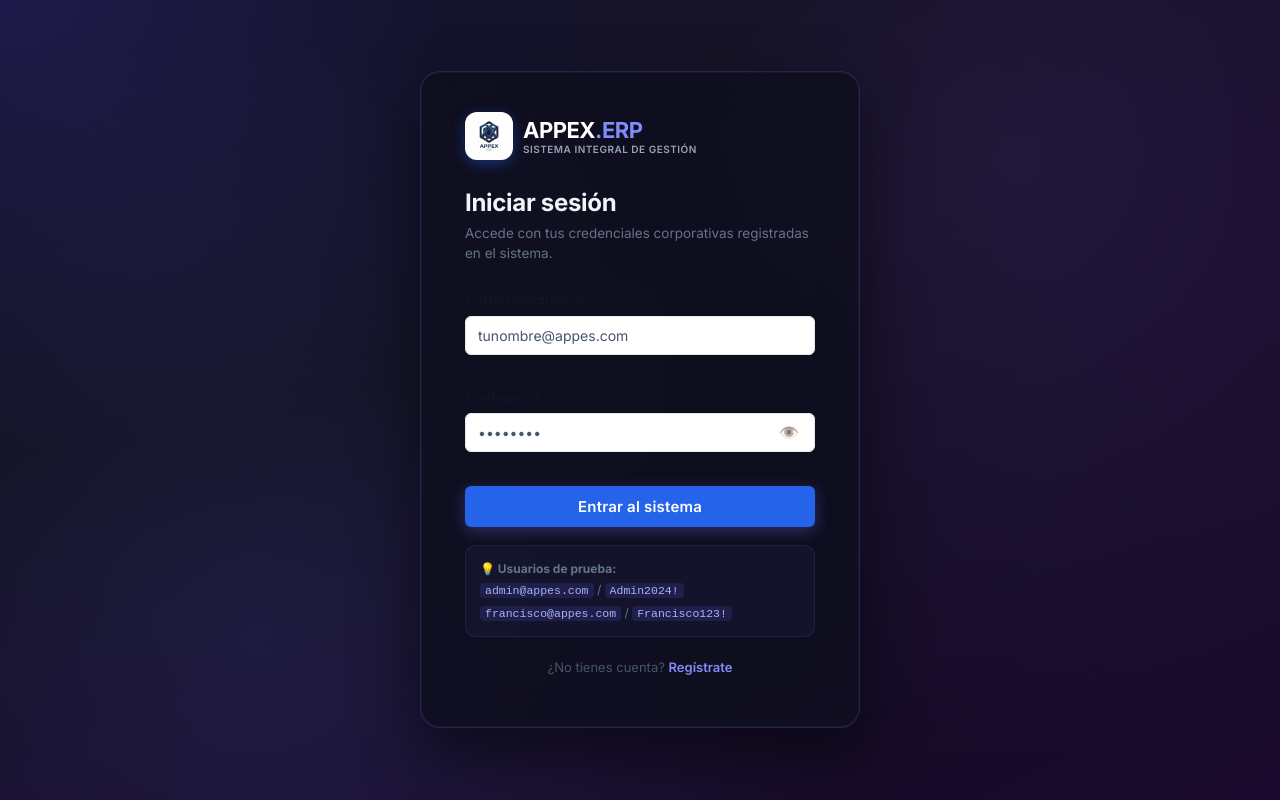
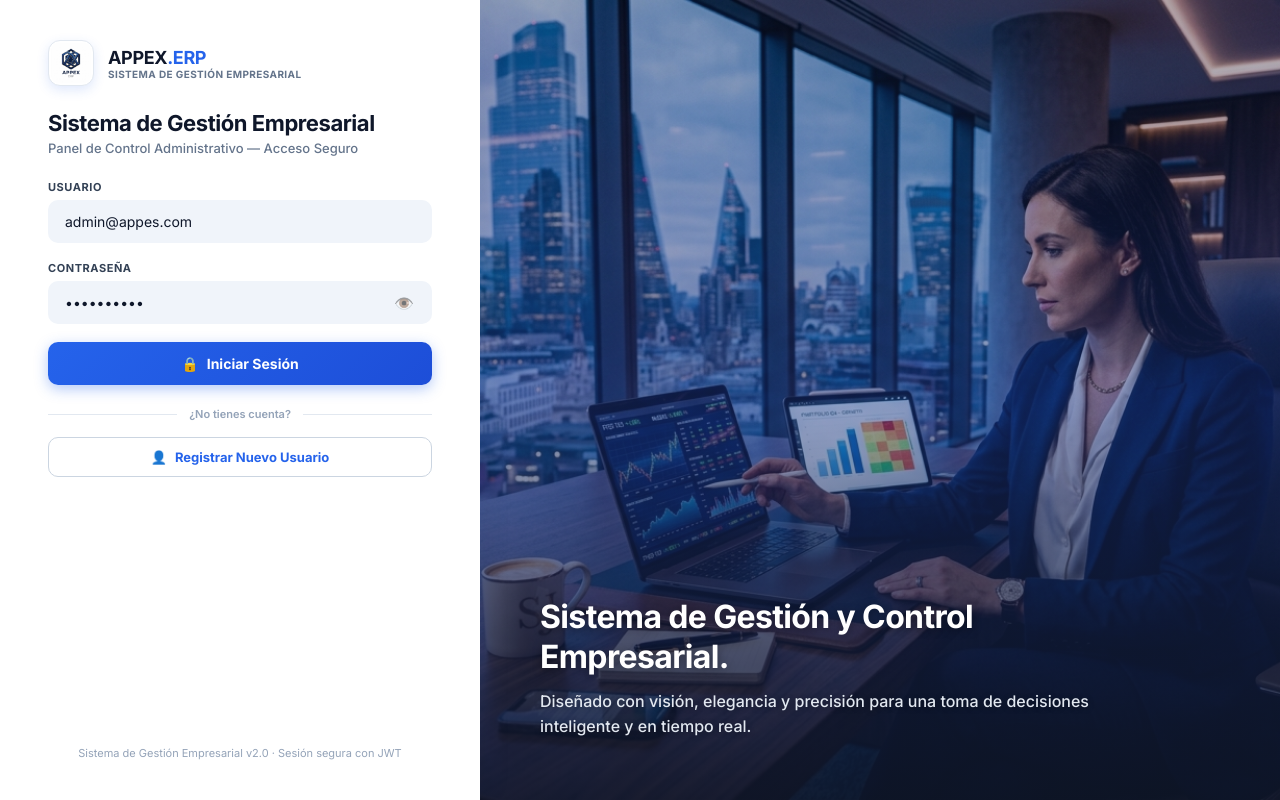
Before and after one commit to francisco-inger/proyecto-erp, a React (Vite) app: page /login in a window 1280 px wide. Built offline with nearby package versions, Linux system fonts and the light colour scheme.

Commit message:
feat(auth): transformar pantalla de Login a diseño Split-Screen corporativo de alto nivel, con panel de formulario izquierdo y panel de imagen con tipografia y eslogan empresarial a la derecha

```diff
--- a/src/core/auth/pages/Login.css
+++ b/src/core/auth/pages/Login.css
@@ -1,154 +1,117 @@
 /* ══════════════════════════════════════════════════
-   LOGIN.CSS — Estilos Premium para la Página de Login
+   LOGIN.CSS — Pantalla Split-Screen Ejecutiva de Alta Gama
    ══════════════════════════════════════════════════ */
 
-.auth-shell {
+.auth-split-wrapper {
   min-height: 100vh;
   display: flex;
-  align-items: center;
-  justify-content: center;
-  background: radial-gradient(ellipse at top left, #1e1b4b 0%, #0f0f1a 40%, #1a0a2e 100%);
-  padding: 24px;
-  position: relative;
+  background: #FFFFFF;
+  font-family: 'Plus Jakarta Sans', 'Inter', sans-serif;
   overflow: hidden;
 }
 
-/* Fondo animado */
-.auth-shell::before {
-  content: '';
-  position: absolute;
-  inset: 0;
-  background-image:
-    radial-gradient(circle at 20% 80%, rgba(99,102,241,0.15) 0%, transparent 50%),
-    radial-gradient(circle at 80% 20%, rgba(139,92,246,0.12) 0%, transparent 50%);
-  pointer-events: none;
+/* Panel Izquierdo: Formulario Limpio */
+.auth-split-form-side {
+  width: 480px;
+  flex-shrink: 0;
+  padding: 40px 48px;
+  display: flex;
+  flex-direction: column;
+  justify-content: space-between;
+  background: #FFFFFF;
+  overflow-y: auto;
+  box-shadow: 10px 0 30px rgba(0, 0, 0, 0.03);
+  z-index: 10;
 }
 
-.auth-card {
-  background: rgba(15, 15, 30, 0.85);
-  backdrop-filter: blur(20px);
-  border: 1px solid rgba(99, 102, 241, 0.25);
-  border-radius: 20px;
-  padding: 40px 44px;
-  width: 100%;
-  max-width: 440px;
-  box-shadow:
-    0 25px 60px rgba(0,0,0,0.5),
-    0 0 0 1px rgba(255,255,255,0.04) inset;
-  position: relative;
-  z-index: 1;
-  animation: cardIn 0.5s cubic-bezier(0.34, 1.56, 0.64, 1) both;
+@media (max-width: 1024px) {
+  .auth-split-form-side {
+    width: 100%;
+    max-width: 500px;
+    margin: 0 auto;
+    padding: 30px 24px;
+    box-shadow: none;
+  }
 }
 
-@keyframes cardIn {
-  from { opacity: 0; transform: translateY(24px) scale(0.97); }
-  to   { opacity: 1; transform: translateY(0)    scale(1); }
+.auth-split-brand {
+  display: flex;
+  align-items: center;
+  gap: 14px;
+  margin-bottom: 24px;
 }
 
-/* Logo */
-.auth-logo {
-  display: flex;
-  align-items: center;
-  gap: 10px;
-  margin-bottom: 28px;
+.auth-split-logo-img {
+  width: 46px;
+  height: 46px;
+  border-radius: 12px;
+  object-fit: contain;
+  background: #FFFFFF;
+  padding: 2px;
+  border: 1px solid #E2E8F0;
+  box-shadow: 0 4px 12px rgba(37, 99, 235, 0.15);
 }
 
-.auth-logo-icon {
-  width: 40px;
-  height: 40px;
-  display: flex;
-  align-items: center;
-  justify-content: center;
-  border-radius: 10px;
-  background: linear-gradient(135deg, #6366f1, #8b5cf6);
-  box-shadow: 0 4px 14px rgba(99,102,241,0.4);
+.auth-split-title {
+  font-size: 22px;
+  font-weight: 800;
+  color: #0F172A;
+  margin: 0 0 4px;
+  letter-spacing: -0.02em;
 }
 
-.auth-logo-text {
-  font-family: 'Inter', sans-serif;
-  font-size: 22px;
-  font-weight: 700;
-  color: #ffffff;
-  letter-spacing: -0.5px;
+.auth-split-sub {
+  font-size: 13px;
+  color: #64748B;
+  margin: 0 0 24px;
+  font-weight: 500;
 }
 
-.auth-logo-text span {
-  color: #818cf8;
-}
-
-/* Título */
-.auth-title {
-  font-size: 24px;
-  font-weight: 700;
-  color: #f1f5f9;
-  margin: 0 0 6px 0;
-  letter-spacing: -0.3px;
-}
-
-.auth-subtitle {
-  font-size: 13.5px;
-  color: #64748b;
-  margin: 0 0 28px 0;
-  line-height: 1.5;
-}
-
-/* Form */
-.auth-form {
-  display: flex;
-  flex-direction: column;
-  gap: 18px;
-}
-
-.field {
+/* Campos de Formulario */
+.auth-split-field {
   display: flex;
   flex-direction: column;
   gap: 6px;
+  margin-bottom: 18px;
 }
 
-.field label {
-  font-size: 13px;
-  font-weight: 600;
-  color: #94a3b8;
-  letter-spacing: 0.2px;
+.auth-split-field label {
+  font-size: 11px;
+  font-weight: 800;
+  text-transform: uppercase;
+  color: #334155;
+  letter-spacing: 0.05em;
 }
 
-.field input {
-  background: rgba(255,255,255,0.04);
-  border: 1px solid rgba(255,255,255,0.1);
+.auth-split-field input {
+  background: #F0F4FA;
+  border: 1px solid transparent;
   border-radius: 10px;
-  padding: 11px 14px;
-  color: #f1f5f9;
+  padding: 12px 16px;
   font-size: 14px;
+  color: #0F172A;
   width: 100%;
-  transition: border-color 0.2s, box-shadow 0.2s;
+  box-sizing: border-box;
   outline: none;
+  transition: all 120ms ease;
   font-family: inherit;
-  box-sizing: border-box;
 }
 
-.field input:focus {
-  border-color: #6366f1;
-  box-shadow: 0 0 0 3px rgba(99,102,241,0.18);
+.auth-split-field input:focus {
+  background: #FFFFFF;
+  border-color: #2563EB;
+  box-shadow: 0 0 0 3px rgba(37, 99, 235, 0.15);
 }
 
-.field input::placeholder {
-  color: #475569;
-}
-
-.field input:disabled {
-  opacity: 0.5;
-}
-
-/* Campo contraseña con toggle */
-.field-password-wrap {
+.auth-split-pass-wrap {
   position: relative;
 }
 
-.field-password-wrap input {
-  padding-right: 44px;
+.auth-split-pass-wrap input {
+  padding-right: 46px;
 }
 
-.toggle-pass {
+.auth-split-toggle-pass {
   position: absolute;
   right: 12px;
   top: 50%;
@@ -157,242 +120,126 @@
   border: none;
   cursor: pointer;
   font-size: 16px;
-  padding: 4px;
   opacity: 0.6;
-  transition: opacity 0.2s;
+  transition: opacity 120ms;
 }
 
-.toggle-pass:hover { opacity: 1; }
-
-/* Error */
-.auth-error {
-  display: flex;
-  align-items: flex-start;
-  gap: 8px;
-  background: rgba(239,68,68,0.1);
-  border: 1px solid rgba(239,68,68,0.25);
-  border-radius: 10px;
-  padding: 10px 14px;
-  font-size: 13px;
-  color: #fca5a5;
-  line-height: 1.5;
-  animation: shake 0.4s cubic-bezier(.36,.07,.19,.97) both;
+.auth-split-toggle-pass:hover {
+  opacity: 1;
 }
 
-@keyframes shake {
-  0%, 100% { transform: translateX(0); }
-  20%       { transform: translateX(-6px); }
-  40%       { transform: translateX(6px); }
-  60%       { transform: translateX(-4px); }
-  80%       { transform: translateX(4px); }
-}
-
-/* Intentos restantes */
-.auth-intentos {
-  text-align: center;
-  font-size: 12px;
-  color: #f59e0b;
-  background: rgba(245,158,11,0.08);
-  border: 1px solid rgba(245,158,11,0.2);
-  border-radius: 8px;
-  padding: 8px 12px;
-}
-
-/* Botón */
-.auth-btn {
+/* Botón Principal */
+.auth-split-btn-primary {
   width: 100%;
-  padding: 13px;
+  background: linear-gradient(135deg, #2563EB 0%, #1D4ED8 100%);
+  color: #FFFFFF;
+  border: none;
   border-radius: 10px;
-  border: none;
-  background: linear-gradient(135deg, #6366f1, #8b5cf6);
-  color: white;
-  font-size: 15px;
-  font-weight: 600;
+  padding: 13px 20px;
+  font-size: 14px;
+  font-weight: 700;
   cursor: pointer;
-  transition: all 0.2s;
-  letter-spacing: 0.2px;
-  box-shadow: 0 4px 15px rgba(99,102,241,0.35);
-}
-
-.auth-btn:hover:not(:disabled) {
-  transform: translateY(-1px);
-  box-shadow: 0 6px 20px rgba(99,102,241,0.5);
-}
-
-.auth-btn:disabled {
-  opacity: 0.6;
-  cursor: not-allowed;
-  transform: none;
-}
-
-/* Spinner */
-.auth-spinner {
   display: flex;
   align-items: center;
   justify-content: center;
   gap: 8px;
+  box-shadow: 0 4px 14px rgba(37, 99, 235, 0.35);
+  transition: all 120ms ease;
+  margin-top: 6px;
 }
 
-.spinner-dot {
-  width: 14px;
-  height: 14px;
-  border: 2px solid rgba(255,255,255,0.3);
-  border-top-color: white;
-  border-radius: 50%;
-  animation: spin 0.7s linear infinite;
-  display: inline-block;
+.auth-split-btn-primary:hover {
+  background: linear-gradient(135deg, #1D4ED8 0%, #1E40AF 100%);
+  transform: translateY(-1px);
+  box-shadow: 0 6px 18px rgba(37, 99, 235, 0.45);
 }
 
-@keyframes spin {
-  to { transform: rotate(360deg); }
+.auth-split-btn-primary:active {
+  transform: translateY(0);
 }
 
-/* Hint de usuarios */
-.auth-hint {
-  background: rgba(99,102,241,0.06);
-  border: 1px solid rgba(99,102,241,0.15);
+/* Botón Secundario / Registro */
+.auth-split-btn-outline {
+  width: 100%;
+  background: #FFFFFF;
+  color: #2563EB;
+  border: 1.5px solid #CBD5E1;
   border-radius: 10px;
-  padding: 12px 14px;
+  padding: 11px 20px;
+  font-size: 13px;
+  font-weight: 700;
+  cursor: pointer;
+  display: flex;
+  align-items: center;
+  justify-content: center;
+  gap: 8px;
+  transition: all 120ms ease;
+  text-decoration: none;
+  box-sizing: border-box;
 }
 
-.auth-hint p {
-  font-size: 12px;
-  color: #64748b;
-  margin: 0;
-  line-height: 1.8;
+.auth-split-btn-outline:hover {
+  background: #F8FAFC;
+  border-color: #93C5FD;
 }
 
-.auth-hint code {
-  background: rgba(99,102,241,0.15);
-  color: #a5b4fc;
-  padding: 1px 5px;
-  border-radius: 4px;
-  font-size: 11.5px;
+/* Panel Derecho: Imagen Hero con Superposición y Texto Corporativo */
+.auth-split-hero-side {
+  flex: 1;
+  position: relative;
+  background-image: url('/branding/login_split_hero.jpg');
+  background-size: cover;
+  background-position: center;
+  display: flex;
+  align-items: flex-end;
+  padding: 60px;
+  box-sizing: border-box;
 }
 
-/* Footer */
-.auth-footer {
-  text-align: center;
-  margin-top: 22px;
-  font-size: 13px;
-  color: #475569;
+@media (max-width: 1024px) {
+  .auth-split-hero-side {
+    display: none;
+  }
 }
 
-.auth-footer a {
-  color: #818cf8;
-  font-weight: 600;
-  text-decoration: none;
-  transition: color 0.2s;
+.auth-split-hero-overlay {
+  position: absolute;
+  inset: 0;
+  background: linear-gradient(to top, rgba(15, 23, 42, 0.88) 0%, rgba(30, 58, 138, 0.45) 50%, rgba(15, 23, 42, 0.3) 100%);
 }
 
-.auth-footer a:hover { color: #a5b4fc; }
-
-/* ══════════════════════════
-   ESTADO BLOQUEADO
-   ══════════════════════════ */
-
-.bloqueo-container {
-  display: flex;
-  flex-direction: column;
-  align-items: center;
-  text-align: center;
-  gap: 16px;
-  padding: 8px 0 16px;
-  animation: fadeIn 0.4s ease both;
+.auth-split-hero-content {
+  position: relative;
+  z-index: 2;
+  max-width: 600px;
+  color: #FFFFFF;
 }
 
-@keyframes fadeIn {
-  from { opacity: 0; transform: translateY(10px); }
-  to   { opacity: 1; transform: translateY(0); }
+.auth-split-hero-title {
+  font-size: 32px;
+  font-weight: 800;
+  line-height: 1.25;
+  margin: 0 0 12px;
+  letter-spacing: -0.02em;
+  text-shadow: 0 2px 10px rgba(0, 0, 0, 0.4);
 }
 
-.bloqueo-icon {
-  font-size: 40px;
-  animation: pulse 2s ease-in-out infinite;
+.auth-split-hero-desc {
+  font-size: 16px;
+  color: #E2E8F0;
+  line-height: 1.6;
+  font-weight: 500;
+  margin: 0;
+  text-shadow: 0 1px 6px rgba(0, 0, 0, 0.3);
 }
 
-@keyframes pulse {
-  0%, 100% { transform: scale(1); opacity: 1; }
-  50%       { transform: scale(1.08); opacity: 0.8; }
+/* Estado de Bloqueo por Intentos */
+.auth-split-lockout {
+  background: #FEF2F2;
+  border: 1px solid #FECACA;
+  border-radius: 12px;
+  padding: 20px;
+  text-align: center;
+  color: #991B1B;
+  margin-bottom: 20px;
 }
-
-.bloqueo-titulo {
-  font-size: 17px;
-  font-weight: 700;
-  color: #fca5a5;
-  margin: 0;
-}
-
-.bloqueo-desc {
-  font-size: 13px;
-  color: #64748b;
-  line-height: 1.6;
-  margin: 0;
-  max-width: 300px;
-}
-
-/* Círculo SVG del cronómetro */
-.countdown-circle {
-  position: relative;
-  width: 130px;
-  height: 130px;
-  margin: 8px auto;
-}
-
-.countdown-svg {
-  width: 100%;
-  height: 100%;
-  filter: drop-shadow(0 0 12px rgba(239,68,68,0.3));
-}
-
-.countdown-text {
-  position: absolute;
-  inset: 0;
-  display: flex;
-  flex-direction: column;
-  align-items: center;
-  justify-content: center;
-  gap: 2px;
-}
-
-.countdown-time {
-  font-size: 26px;
-  font-weight: 800;
-  color: #fca5a5;
-  font-variant-numeric: tabular-nums;
-  letter-spacing: 1px;
-}
-
-.countdown-label {
-  font-size: 11px;
-  color: #64748b;
-  letter-spacing: 0.5px;
-  text-transform: uppercase;
-}
-
-/* Barra de progreso */
-.bloqueo-barra-wrap {
-  width: 100%;
-}
-
-.bloqueo-barra {
-  height: 5px;
-  background: rgba(239,68,68,0.15);
-  border-radius: 10px;
-  overflow: hidden;
-  margin-bottom: 10px;
-}
-
-.bloqueo-barra-fill {
-  height: 100%;
-  background: linear-gradient(90deg, #ef4444, #f97316);
-  border-radius: 10px;
-  transition: width 1s linear;
-}
-
-.bloqueo-pie {
-  font-size: 12px;
-  color: #475569;
-  margin: 0;
-  line-height: 1.5;
-}
--- a/src/core/auth/pages/Login.jsx
+++ b/src/core/auth/pages/Login.jsx
@@ -4,16 +4,16 @@ import { useAuth } from '../AuthContext'
 import './Login.css'
 
 const MAX_INTENTOS = 3
-const BLOQUEO_SEGUNDOS = 120 // 2 minutos
+const BLOQUEO_SEGUNDOS = 120
 
 export function Login() {
   const { login } = useAuth()
   const navigate = useNavigate()
 
-  const [email, setEmail]       = useState('')
-  const [password, setPassword] = useState('')
-  const [error, setError]       = useState('')
-  const [loading, setLoading]   = useState(false)
+  const [email, setEmail] = useState('admin@appes.com')
+  const [password, setPassword] = useState('Admin2024!')
+  const [error, setError] = useState('')
+  const [loading, setLoading] = useState(false)
   const [intentos, setIntentos] = useState(0)
   const [bloqueado, setBloqueado] = useState(false)
   const [tiempoRestante, setTiempoRestante] = useState(BLOQUEO_SEGUNDOS)
@@ -21,7 +21,6 @@ export function Login() {
 
   const timerRef = useRef(null)
 
-  // Restaurar estado de bloqueo persistente al recargar
   useEffect(() => {
     const stored = localStorage.getItem('erp_login_block')
     if (stored) {
@@ -36,7 +35,6 @@ export function Login() {
     }
   }, [])
 
-  // Countdown timer cuando está bloqueado
   useEffect(() => {
     if (!bloqueado) return
 
@@ -91,83 +89,63 @@ export function Login() {
 
   const minutos = String(Math.floor(tiempoRestante / 60)).padStart(2, '0')
   const segundos = String(tiempoRestante % 60).padStart(2, '0')
-  const progreso = ((BLOQUEO_SEGUNDOS - tiempoRestante) / BLOQUEO_SEGUNDOS) * 100
 
   return (
-    <div className="auth-shell">
-      <div className="auth-card">
-        <div className="auth-logo">
+    <div className="auth-split-wrapper">
+      {/* ── Panel Izquierdo: Formulario ── */}
+      <div className="auth-split-form-side">
+        <div>
+          {/* Logo Corporativo */}
+          <div className="auth-split-brand">
             <img
               src="/branding/logo_appex.jpg"
               alt="APPEX Logo"
-            style={{ width: 48, height: 48, borderRadius: 12, objectFit: 'contain', background: '#FFFFFF', padding: 2, boxShadow: '0 4px 14px rgba(37,99,235,0.4)', border: '1px solid rgba(255,255,255,0.2)' }}
+              className="auth-split-logo-img"
             />
-          <div style={{ display: 'flex', flexDirection: 'column' }}>
-            <span className="auth-logo-text">APPEX<span>.ERP</span></span>
-            <span style={{ fontSize: 10, color: '#94A3B8', fontWeight: 600, letterSpacing: '0.05em', textTransform: 'uppercase' }}>Sistema Integral de Gestión</span>
+            <div>
+              <div style={{ fontSize: 18, fontWeight: 800, color: '#0F172A', letterSpacing: '-0.02em' }}>
+                APPEX<span style={{ color: '#2563EB' }}>.ERP</span>
+              </div>
+              <div style={{ fontSize: 10, color: '#64748B', fontWeight: 700, textTransform: 'uppercase', letterSpacing: '0.04em' }}>
+                Sistema de Gestión Empresarial
+              </div>
             </div>
           </div>
 
-        <h1 className="auth-title">Iniciar sesión</h1>
-        <p className="auth-subtitle">Accede con tus credenciales corporativas registradas en el sistema.</p>
+          <h1 className="auth-split-title">Sistema de Gestión Empresarial</h1>
+          <p className="auth-split-sub">Panel de Control Administrativo — Acceso Seguro</p>
 
-        {/* ── ESTADO BLOQUEADO ── */}
+          {/* Estado de Bloqueo */}
           {bloqueado ? (
-          <div className="bloqueo-container">
-            <div className="bloqueo-icon">🔒</div>
-            <h2 className="bloqueo-titulo">Acceso temporalmente bloqueado</h2>
-            <p className="bloqueo-desc">
-              Has superado el número máximo de intentos fallidos ({MAX_INTENTOS}).
-              <br/>Por seguridad, el acceso se ha bloqueado temporalmente.
+            <div className="auth-split-lockout">
+              <div style={{ fontSize: 28, marginBottom: 8 }}>🔒</div>
+              <strong style={{ display: 'block', fontSize: 15, marginBottom: 4 }}>Acceso Temporalmente Bloqueado</strong>
+              <p style={{ fontSize: 12, margin: '0 0 12px', color: '#7F1D1D' }}>
+                Has superado el límite de intentos ({MAX_INTENTOS}).
               </p>
-
-            <div className="countdown-circle">
-              <svg viewBox="0 0 120 120" className="countdown-svg">
-                <circle cx="60" cy="60" r="52" fill="none" stroke="rgba(239,68,68,0.15)" strokeWidth="8"/>
-                <circle
-                  cx="60" cy="60" r="52" fill="none"
-                  stroke="#ef4444"
-                  strokeWidth="8"
-                  strokeLinecap="round"
-                  strokeDasharray={`${2 * Math.PI * 52}`}
-                  strokeDashoffset={`${2 * Math.PI * 52 * (progreso / 100)}`}
-                  transform="rotate(-90 60 60)"
-                  style={{ transition: 'stroke-dashoffset 1s linear' }}
-                />
-              </svg>
-              <div className="countdown-text">
-                <span className="countdown-time">{minutos}:{segundos}</span>
-                <span className="countdown-label">restantes</span>
+              <div style={{ fontSize: 24, fontWeight: 800, color: '#DC2626' }}>
+                {minutos}:{segundos}
               </div>
-            </div>
-
-            <div className="bloqueo-barra-wrap">
-              <div className="bloqueo-barra">
-                <div className="bloqueo-barra-fill" style={{ width: `${progreso}%` }}/>
-              </div>
-              <p className="bloqueo-pie">El formulario se desbloqueará automáticamente cuando el cronómetro llegue a cero.</p>
-            </div>
+              <small style={{ fontSize: 10, color: '#991B1B' }}>El formulario se reactivará automáticamente.</small>
             </div>
           ) : (
-          /* ── FORMULARIO NORMAL ── */
-          <form onSubmit={handleSubmit} className="auth-form">
-            <div className="field">
-              <label htmlFor="email">Correo electrónico</label>
+            <form onSubmit={handleSubmit}>
+              <div className="auth-split-field">
+                <label htmlFor="email">USUARIO</label>
                 <input
                   id="email"
                   type="email"
-                placeholder="tunombre@appes.com"
+                  placeholder="admin@appes.com"
                   value={email}
                   onChange={e => setEmail(e.target.value)}
                   disabled={loading}
-                autoComplete="email"
                   required
                 />
               </div>
 
-            <div className="field">
-              <label htmlFor="password">Contraseña</label>
-              <div className="field-password-wrap">
+              <div className="auth-split-field">
+                <label htmlFor="password">CONTRASEÑA</label>
+                <div className="auth-split-pass-wrap">
                   <input
                     id="password"
                     type={showPass ? 'text' : 'password'}
@@ -175,15 +153,14 @@ export function Login() {
                     value={password}
                     onChange={e => setPassword(e.target.value)}
                     disabled={loading}
-                  autoComplete="current-password"
                     required
                   />
                   <button
                     type="button"
-                  className="toggle-pass"
+                    className="auth-split-toggle-pass"
                     onClick={() => setShowPass(v => !v)}
                     tabIndex={-1}
-                  aria-label={showPass ? 'Ocultar contraseña' : 'Mostrar contraseña'}
+                    aria-label="Ver u ocultar contraseña"
                   >
                     {showPass ? '🙈' : '👁️'}
                   </button>
@@ -191,43 +168,72 @@ export function Login() {
               </div>
 
               {error && (
-              <div className="auth-error">
+                <div style={{
+                  background: '#FEF2F2',
+                  border: '1px solid #FECACA',
+                  borderRadius: 8,
+                  padding: '10px 12px',
+                  fontSize: 12,
+                  color: '#DC2626',
+                  fontWeight: 600,
+                  marginBottom: 16,
+                  display: 'flex',
+                  alignItems: 'center',
+                  gap: 6
+                }}>
                   <span>⚠️</span>
                   <span>{error}</span>
                 </div>
               )}
 
-            {intentos > 0 && !error && (
-              <div className="auth-intentos">
-                {MAX_INTENTOS - intentos} intento(s) restante(s) antes del bloqueo
-              </div>
-            )}
-
               <button
-              className="btn btn-primary auth-btn"
                 type="submit"
+                className="auth-split-btn-primary"
                 disabled={loading}
               >
-              {loading ? (
-                <span className="auth-spinner">
-                  <span className="spinner-dot"/>Verificando…
-                </span>
-              ) : 'Entrar al sistema'}
+                <span>🔒</span>
+                {loading ? 'Validando...' : 'Iniciar Sesión'}
               </button>
-
-            <div className="auth-hint">
-              <p>
-                <strong>💡 Usuarios de prueba:</strong><br/>
-                <code>admin@appes.com</code> / <code>Admin2024!</code><br/>
-                <code>francisco@appes.com</code> / <code>Francisco123!</code>
-              </p>
-            </div>
             </form>
           )}
 
-        <p className="auth-footer">
-          ¿No tienes cuenta? <Link to="/register">Regístrate</Link>
+          {/* Separador */}
+          <div style={{
+            display: 'flex',
+            alignItems: 'center',
+            gap: 12,
+            margin: '22px 0 16px',
+            color: '#94A3B8',
+            fontSize: 11,
+            fontWeight: 600
+          }}>
+            <div style={{ flex: 1, height: 1, background: '#E2E8F0' }} />
+            <span>¿No tienes cuenta?</span>
+            <div style={{ flex: 1, height: 1, background: '#E2E8F0' }} />
+          </div>
+
+          <Link to="/register" className="auth-split-btn-outline">
+            <span>👤</span> Registrar Nuevo Usuario
+          </Link>
+        </div>
+
+        {/* Footer legal */}
+        <div style={{ paddingTop: 20, textAlign: 'center', fontSize: 11, color: '#94A3B8' }}>
+          Sistema de Gestión Empresarial v2.0 · Sesión segura con JWT
+        </div>
+      </div>
+
+      {/* ── Panel Derecho: Hero con Imagen Corporativa y Mensaje ── */}
+      <div className="auth-split-hero-side">
+        <div className="auth-split-hero-overlay" />
+        <div className="auth-split-hero-content">
+          <h2 className="auth-split-hero-title">
+            Sistema de Gestión y Control Empresarial.
+          </h2>
+          <p className="auth-split-hero-desc">
+            Diseñado con visión, elegancia y precisión para una toma de decisiones inteligente y en tiempo real.
           </p>
+        </div>
       </div>
     </div>
   )
```
Also changed, not shown: public/branding/login_split_hero.jpg (added). Lines whose indentation alone changed are shown as unchanged.
